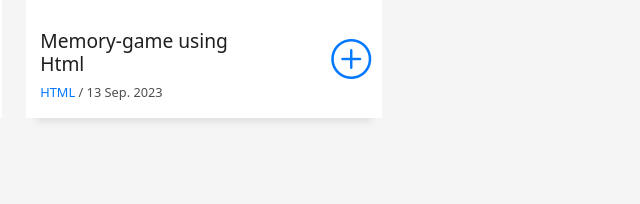
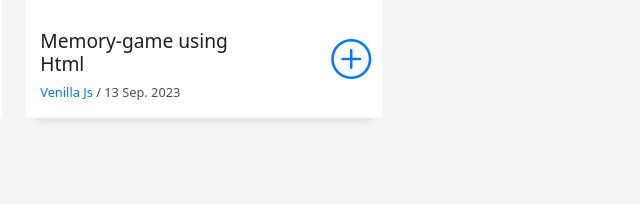
Before and after one commit to ethikaunit/Portfolio-, a plain HTML site: page index.html in a window 1280 px wide. Shown: the part 3864-4068 px from the top of the page, 436-1076 px from the left. Drawn offline with Linux system fonts and the light colour scheme.

Commit message:
Update index.html
Final commit

```diff
--- a/index.html
+++ b/index.html
@@ -374,7 +374,7 @@ I'm open to networking and collaborations within the web development community.
                   <div class="col-sm-8">
                     <h2 class="w-title">Memory-game using Html</h2>
                     <div class="w-more">
-                      <span class="w-ctegory">HTML</span> / <span class="w-date">13 Sep. 2023</span>
+                      <span class="w-ctegory">Venilla Js</span> / <span class="w-date">13 Sep. 2023</span>
                     </div>
                   </div>
                   <div class="col-sm-4">
```
